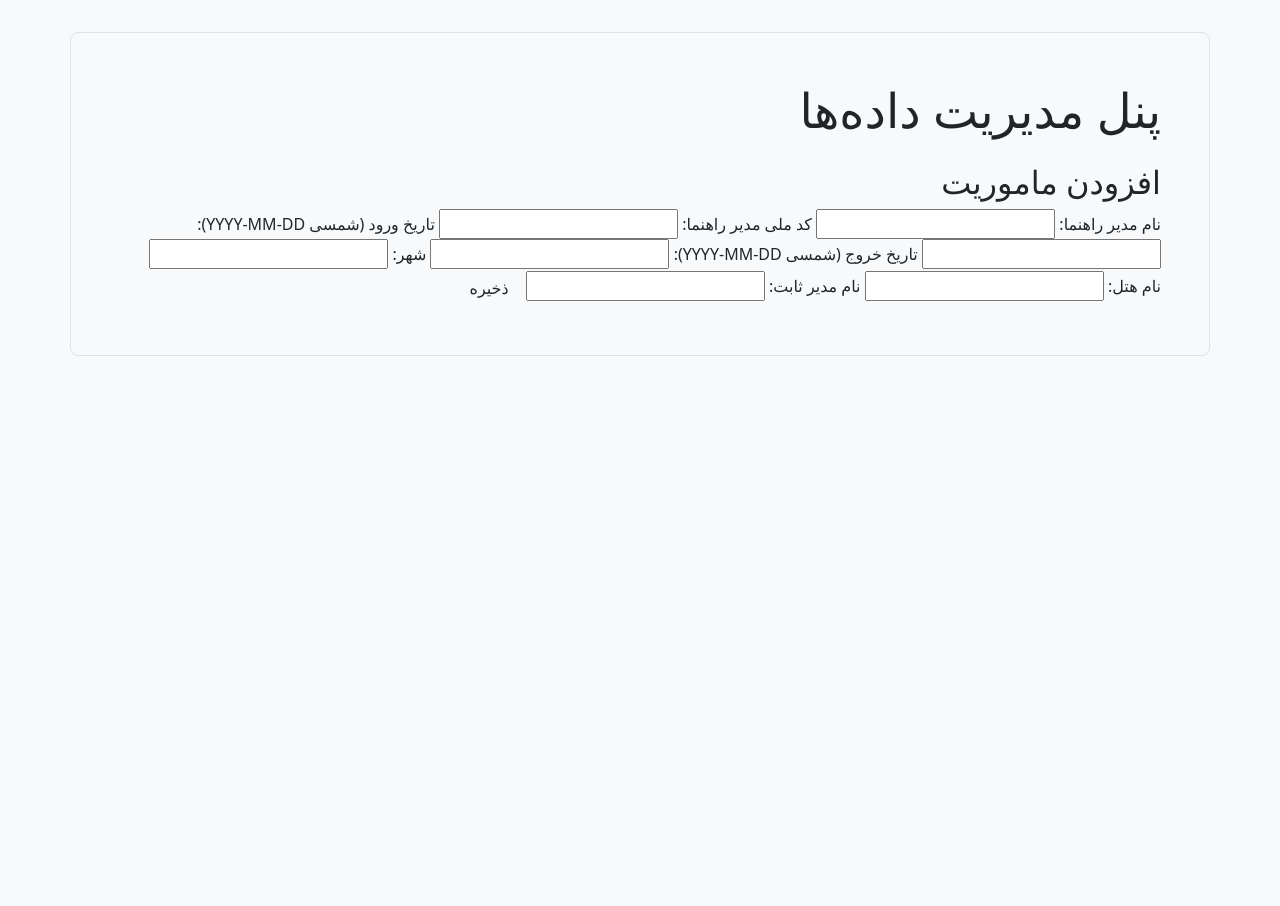
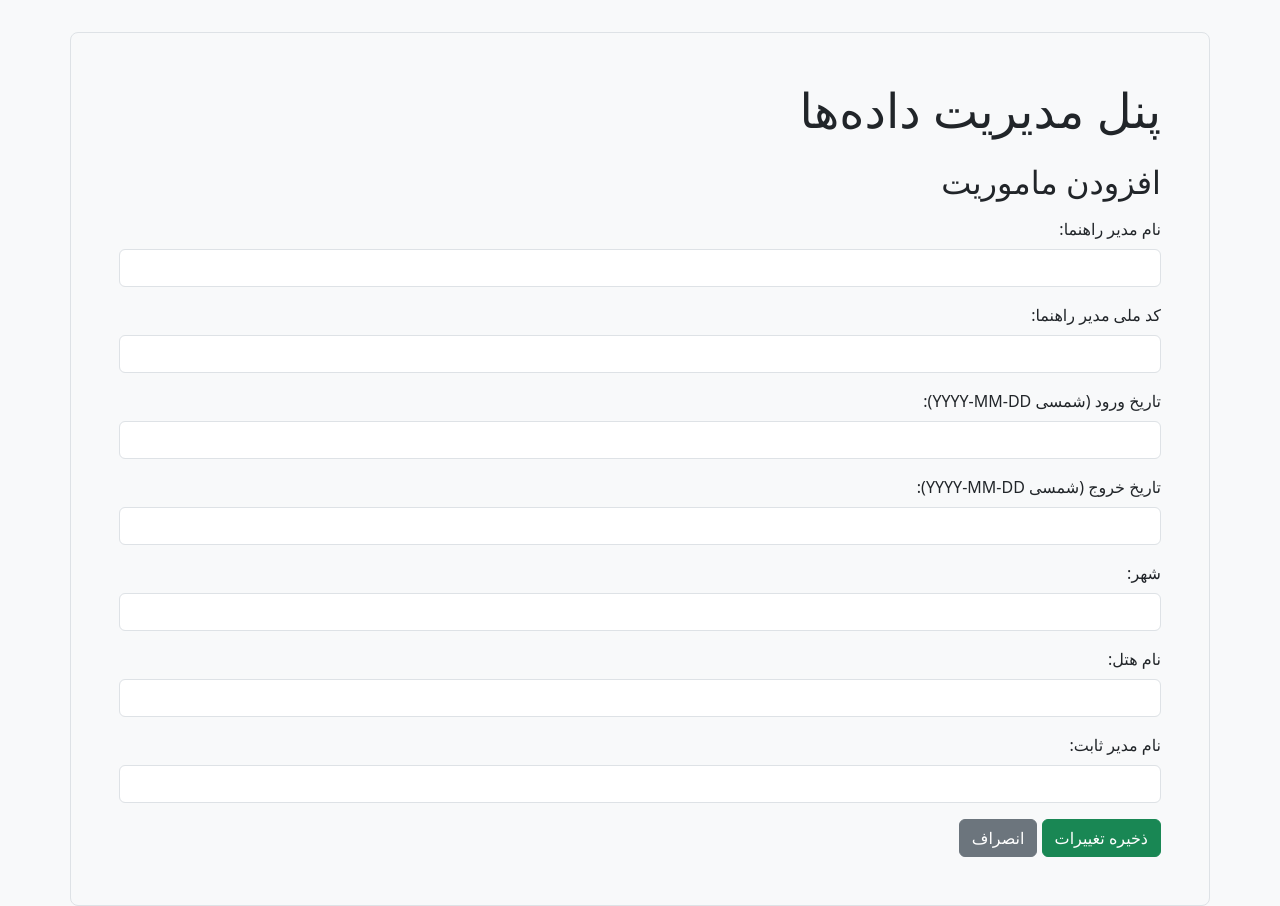
Before and after one commit to mirahmadian/atabat, a Flask app: page /admin/add in a window 1280 px wide. Before the commit the page ends 356 px from the top, so only its background shows below. Run offline with Flask 3, Linux system fonts and the light colour scheme.

Commit message:
Update admin_form.html

```diff
--- a/templates/admin_form.html
+++ b/templates/admin_form.html
@@ -1,28 +1,38 @@
 {% extends 'admin_layout.html' %}
+
 {% block content %}
-  <h2>{{ 'ویرایش' if assignment else 'افزودن' }} ماموریت</h2>
+  <h2 class="mb-3">{{ 'ویرایش' if assignment else 'افزودن' }} ماموریت</h2>
   <form method="post">
-    <label for="guide_name">نام مدیر راهنما:</label>
-    <input type="text" name="guide_name" id="guide_name" value="{{ assignment.guide_name if assignment else '' }}" required>
+    <div class="mb-3">
+      <label for="guide_name" class="form-label">نام مدیر راهنما:</label>
+      <input type="text" name="guide_name" id="guide_name" class="form-control" value="{{ assignment['guide_name'] if assignment else '' }}" required>
+    </div>
+    <div class="mb-3">
+      <label for="guide_national_id" class="form-label">کد ملی مدیر راهنما:</label>
+      <input type="text" name="guide_national_id" id="guide_national_id" class="form-control" value="{{ assignment['guide_national_id'] if assignment else '' }}" required>
+    </div>
+    <div class="mb-3">
+      <label for="enter_date" class="form-label">تاریخ ورود (شمسی YYYY-MM-DD):</label>
+      <input type="text" name="enter_date" id="enter_date" class="form-control" value="{{ assignment['enter_date'] if assignment else '' }}" required>
+    </div>
+    <div class="mb-3">
+      <label for="exit_date" class="form-label">تاریخ خروج (شمسی YYYY-MM-DD):</label>
+      <input type="text" name="exit_date" id="exit_date" class="form-control" value="{{ assignment['exit_date'] if assignment else '' }}" required>
+    </div>
+    <div class="mb-3">
+      <label for="city" class="form-label">شهر:</label>
+      <input type="text" name="city" id="city" class="form-control" value="{{ assignment['city'] if assignment else '' }}" required>
+    </div>
+    <div class="mb-3">
+      <label for="hotel_name" class="form-label">نام هتل:</label>
+      <input type="text" name="hotel_name" id="hotel_name" class="form-control" value="{{ assignment['hotel_name'] if assignment else '' }}" required>
+    </div>
+    <div class="mb-3">
+      <label for="fixed_manager_name" class="form-label">نام مدیر ثابت:</label>
+      <input type="text" name="fixed_manager_name" id="fixed_manager_name" class="form-control" value="{{ assignment['fixed_manager_name'] if assignment else '' }}" required>
+    </div>
 
-    <label for="guide_national_id">کد ملی مدیر راهنما:</label>
-    <input type="text" name="guide_national_id" id="guide_national_id" value="{{ assignment.guide_national_id if assignment else '' }}" required>
-
-    <label for="enter_date">تاریخ ورود (شمسی YYYY-MM-DD):</label>
-    <input type="text" name="enter_date" id="enter_date" value="{{ assignment.enter_date if assignment else '' }}" required>
-
-    <label for="exit_date">تاریخ خروج (شمسی YYYY-MM-DD):</label>
-    <input type="text" name="exit_date" id="exit_date" value="{{ assignment.exit_date if assignment else '' }}" required>
-
-    <label for="city">شهر:</label>
-    <input type="text" name="city" id="city" value="{{ assignment.city if assignment else '' }}" required>
-
-    <label for="hotel_name">نام هتل:</label>
-    <input type="text" name="hotel_name" id="hotel_name" value="{{ assignment.hotel_name if assignment else '' }}" required>
-
-    <label for="fixed_manager_name">نام مدیر ثابت:</label>
-    <input type="text" name="fixed_manager_name" id="fixed_manager_name" value="{{ assignment.fixed_manager_name if assignment else '' }}" required>
-
-    <input type="submit" value="ذخیره" class="btn">
+    <button type="submit" class="btn btn-success">ذخیره تغییرات</button>
+    <a href="{{ url_for('admin_index') }}" class="btn btn-secondary">انصراف</a>
   </form>
 {% endblock %}
```
